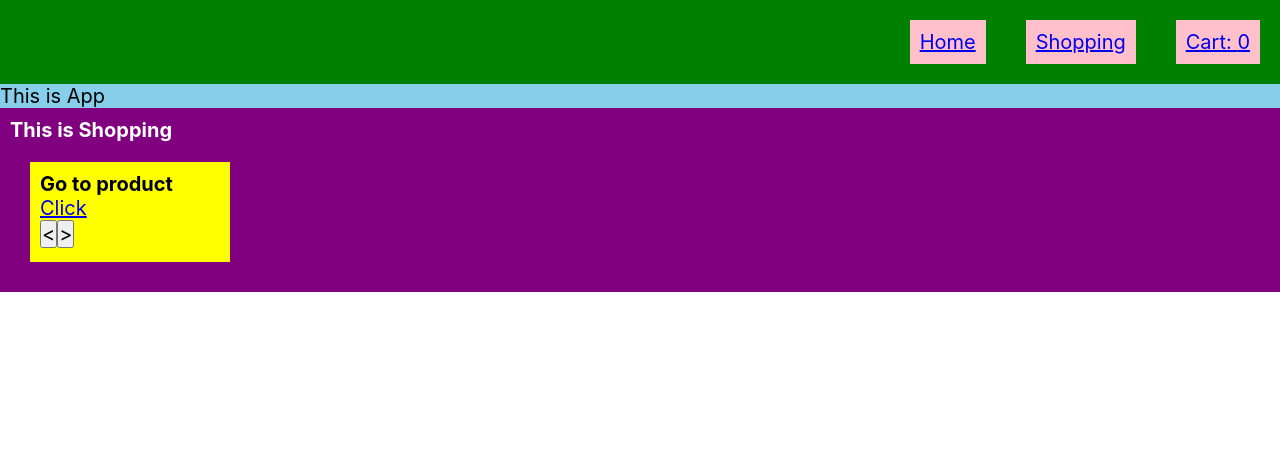
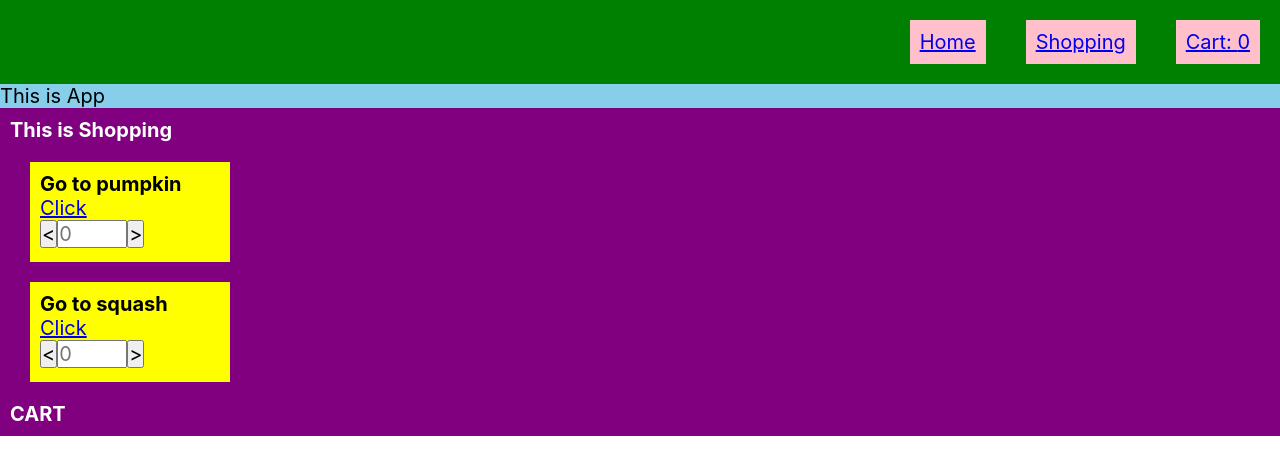
Before and after one commit to CutlerSheridan/shopping-cart, a React (Create React App) app: page /shopping in a window 1280 px wide. Shown: the top 474 px of the page. Built offline with nearby package versions, Linux system fonts and the light colour scheme.

Commit message:
0.2.4 Add tester input for typed_value

```diff
--- a/package.json
+++ b/package.json
@@ -1,6 +1,6 @@
 {
   "name": "shopping-cart",
-  "version": "0.2.3",
+  "version": "0.2.4",
   "private": true,
   "dependencies": {
     "@testing-library/jest-dom": "^5.16.5",
--- a/src/CartContext.js
+++ b/src/CartContext.js
@@ -88,8 +88,8 @@ export const Item = (
 };
 let itemCount = 0;
 export const catalogue = [
-  Item(itemCount++, 'pumpkin', 25),
-  Item(itemCount++, 'squash', 7.5),
-  Item(itemCount++, 'zucchini', 0.99),
+  Item(itemCount++, 'pumpkin', 25, 'pumpkin description'),
+  Item(itemCount++, 'squash', 7.5, 'squash description'),
+  Item(itemCount++, 'zucchini', 0.99, 'zucchini description'),
 ];
 const initialCart = [];
--- a/src/components/Shopping/ProductCard.css
+++ b/src/components/Shopping/ProductCard.css
@@ -6,3 +6,9 @@
   background: yellow;
   color: black;
 }
+.productCard-quantityControls {
+  display: flex;
+}
+.productCard-input {
+  width: 7rem;
+}
--- a/src/components/Shopping/ProductCard.js
+++ b/src/components/Shopping/ProductCard.js
@@ -1,32 +1,48 @@
 import { Link } from 'react-router-dom';
 import './ProductCard.css';
-import { useCartDispatch } from '../../CartContext';
+import { useCart, useCartDispatch, catalogue } from '../../CartContext';
 
-const ProductCard = () => {
-  const testId = 0;
+const ProductCard = (props) => {
+  const productId = +props.productId;
   const dispatch = useCartDispatch();
+  const cart = useCart();
   return (
     <div className="productCard">
-      <h3>Go to product</h3>
-      <Link to={testId}>Click</Link>
+      <h3>Go to {catalogue.find((x) => x.id === productId).name}</h3>
+      <Link to={`${productId}`}>Click</Link>
       <div className="productCard-quantityControls">
         <button
           onClick={() => {
             dispatch({
               type: 'decremented',
-              id: testId,
+              id: productId,
             });
           }}
         >
           {'<'}
         </button>
+        <input
+          type="number"
+          className="productCard-input"
+          onChange={(e) => {
+            dispatch({
+              type: 'typed_value',
+              id: productId,
+              value: +e.target.value,
+            });
+          }}
+          value={(() => {
+            const item = cart.find((x) => x.id === productId);
+            return item ? item.quantity : '';
+          })()}
+          placeholder="0"
+        ></input>
         <button
           onClick={() => {
             dispatch({
               type: 'incremented',
-              id: testId,
+              id: productId,
             });
-            console.log('dispatched');
           }}
         >
           {`>`}
--- a/src/components/Shopping/Shopping.js
+++ b/src/components/Shopping/Shopping.js
@@ -1,13 +1,28 @@
 import './Shopping.css';
 import ProductCard from './ProductCard';
 import { Outlet } from 'react-router-dom';
+import { useCart } from '../../CartContext';
 
 const Shopping = () => {
+  const cart = useCart();
   return (
     <div className="shopping-container">
       <h1>This is Shopping</h1>
-      <ProductCard />
+      <ProductCard productId="0" />
+      <ProductCard productId="1" />
       <Outlet />
+
+      <div className="cart">
+        <h2>CART</h2>
+        {cart.map((x, index) => (
+          <div key={index}>
+            <div>{x.name}</div>
+            <div>
+              ${x.price} x {x.quantity} = ${x.price * x.quantity}
+            </div>
+          </div>
+        ))}
+      </div>
     </div>
   );
 };
```
Also changed, not shown: 1 other file (tests, documents, lock files or other folders).
